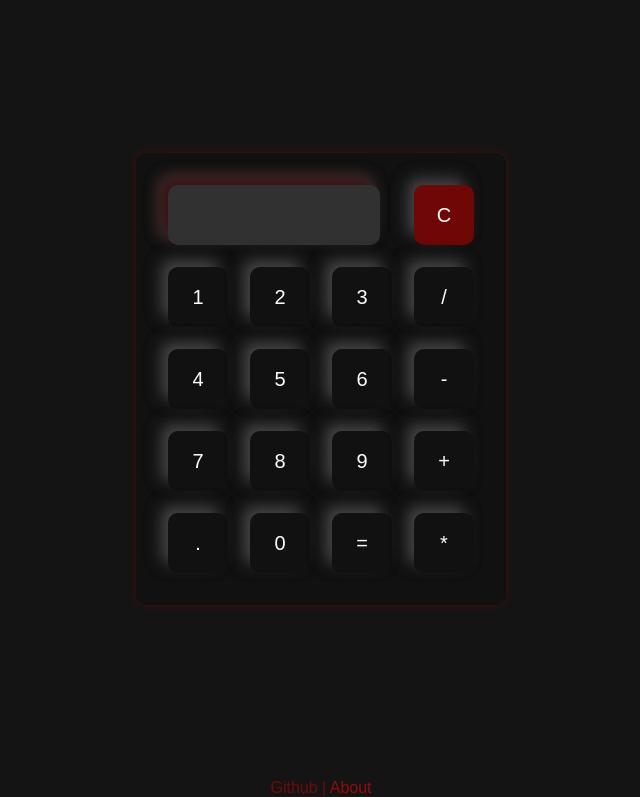
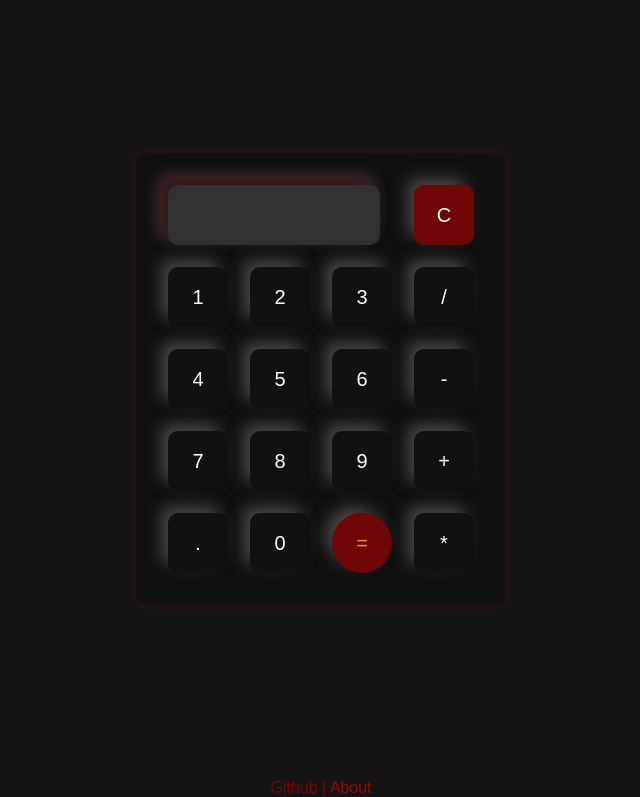
Before and after one commit to dcrat/CALC-Calculator, a plain HTML site: page Calc/index.html in a window 1280 px wide. Shown: the part 113-910 px from the top of the page, without its empty margins (319-959 px from the left). Drawn offline with Linux system fonts and the light colour scheme.

Commit message:
Update index.html

```diff
--- a/Calc/index.html
+++ b/Calc/index.html
@@ -52,7 +52,12 @@
     <tr>
       <td> <input type="button" value="." onclick="display('.')" /> </td>
       <td> <input type="button" value="0" onclick="display('0')" /> </td>
-      <td> <input type="button" value="=" onclick="calculate()" id="btn" /> </td>
+      <td> <input type="button" value="=" onclick="calculate()" id="btn" /
+               style="
+      border: none;
+      border-radius: 50px;
+      background-color: rgba(185, 0, 0, 0.568);
+      color: rgb(230, 150, 30);" > </td>
       <td> <input type="button" value="*" onclick="display('*')" /> </td>
     </tr>
   </table>
```
